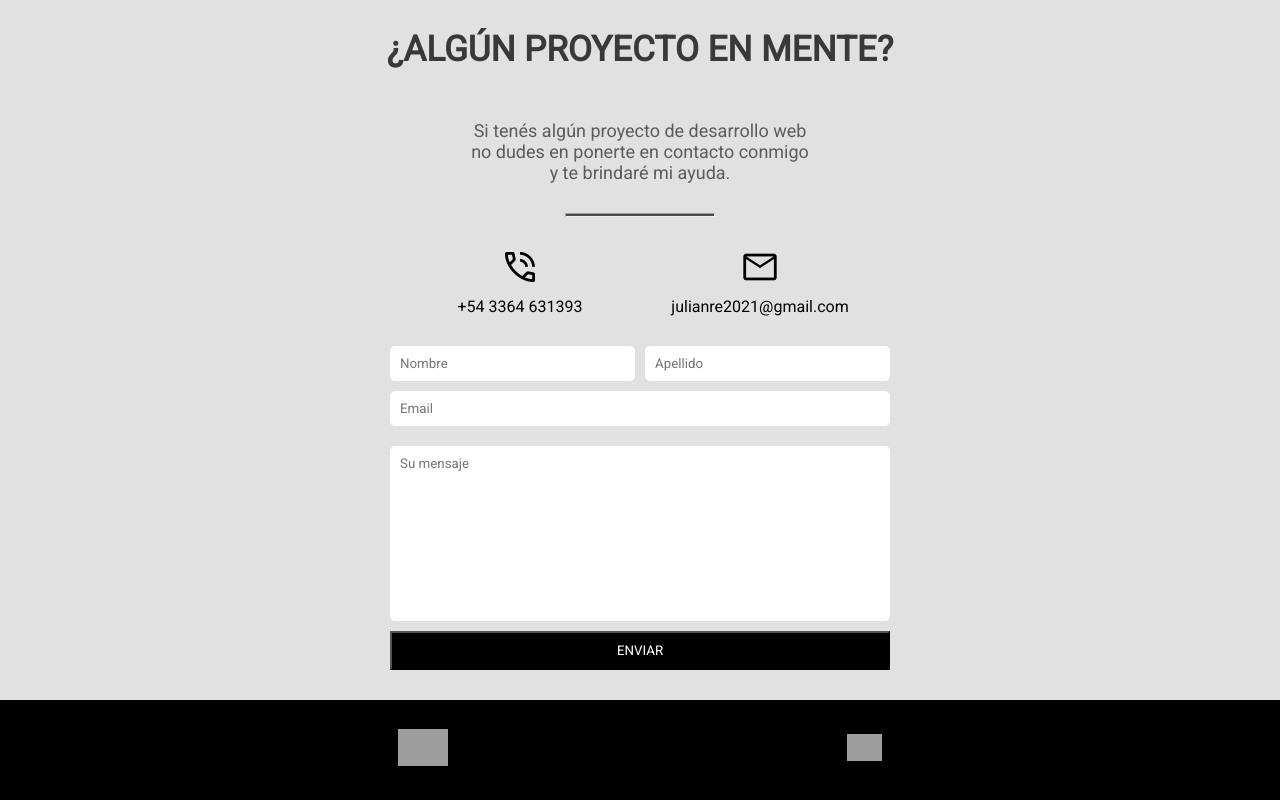
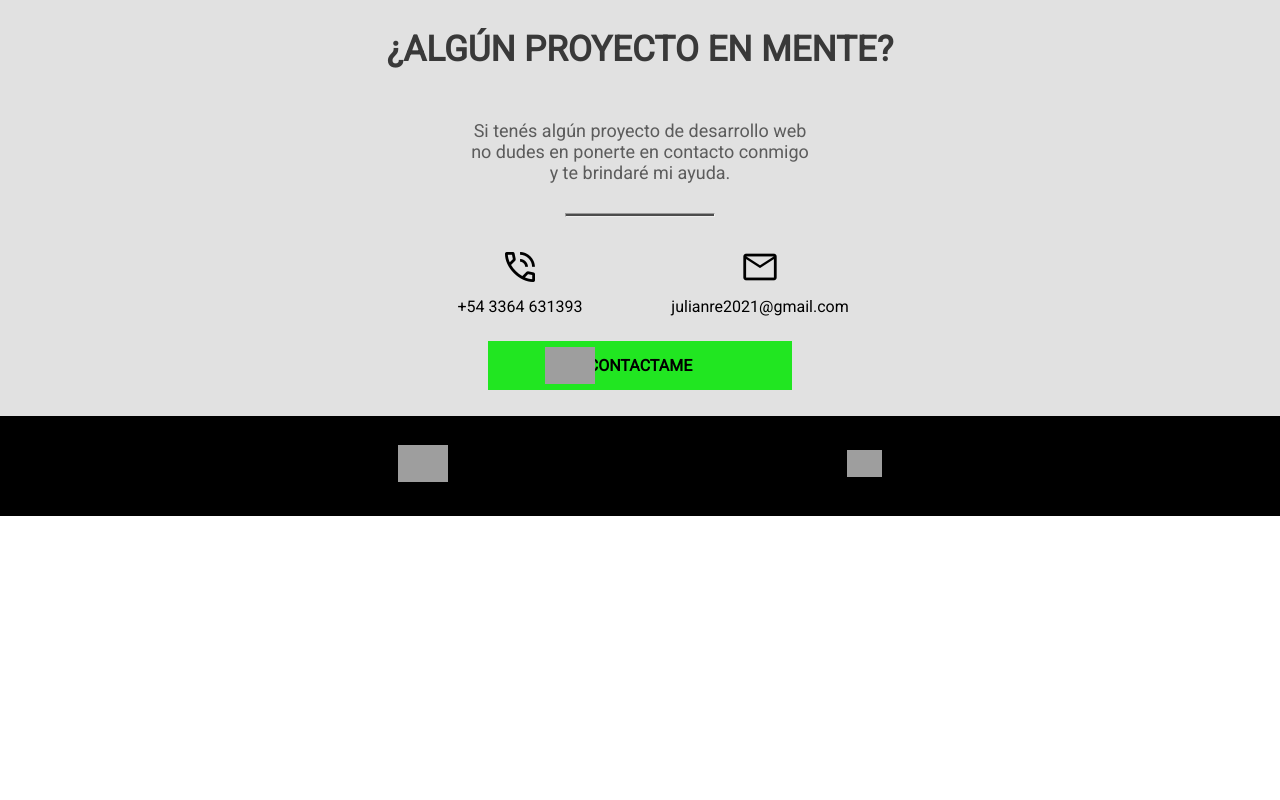
Before and after one commit to rejulian/Portfolio, a React (Create React App) app: page / in a window 1280 px wide. Shown: the part 2451-3251 px from the top of the page. After the commit the page ends 2967 px from the top, so only its background shows below. Built offline with nearby package versions, Linux system fonts and the light colour scheme; grey boxes are pictures that could not be loaded; the HTML template or start-up script is replaced by a standard one.

Commit message:
agregando wsp button

```diff
--- a/src/components/Contact/Contact.js
+++ b/src/components/Contact/Contact.js
@@ -1,5 +1,4 @@
 import React from 'react'
-import Form from '../Form/Form'
 import styles from './Contact.module.css'
 import LogoContact from './LogoContact'
 
@@ -16,7 +15,11 @@ const Contact = () => {
                 <LogoContact logo="phone_in_talk" info="+54 3364 631393"/>
                 <LogoContact logo="mail" info="julianre2021@gmail.com"/>
         </div>
-        <Form/>
+        {/* <Form/> */}
+        <div className={styles.whatsappContainer}>
+            <img style={{width:'50px',position:'absolute', zIndex:'10',left:'55px'}} src="https://res.cloudinary.com/tuko/image/upload/v1665585421/portfolio/whatsapp-black-logo-icon_al4nc7.png" alt="" />
+            <a data-aos="fade-up" className={styles.btnWSP} href="https://api.whatsapp.com/send?phone=3364631393" target="_blank" rel="noreferrer">Contactame</a>
+        </div>
     </section>
   )
 }
--- a/src/components/Contact/Contact.module.css
+++ b/src/components/Contact/Contact.module.css
@@ -44,6 +44,30 @@
     align-items: center;
 }
 
+.whatsappContainer{
+    display: flex;
+    align-items: center;
+    justify-content: center;
+    height: 100px;
+    width: 300px;
+    margin: auto;
+    position: relative;
+}
+
+.btnWSP{
+    padding: 15px 100px;
+    background-color: rgb(33, 230, 33);
+    text-decoration: none;
+    text-transform: uppercase;
+    font-weight: 600;
+    color: black;
+}
+
+.btnWSP:hover{
+    background-color: rgb(115, 245, 115);
+    transition: 0.5s;
+}
+
 @media(max-width: 480px){
     .logo span{
         margin: 30px 70px 10px;
```
